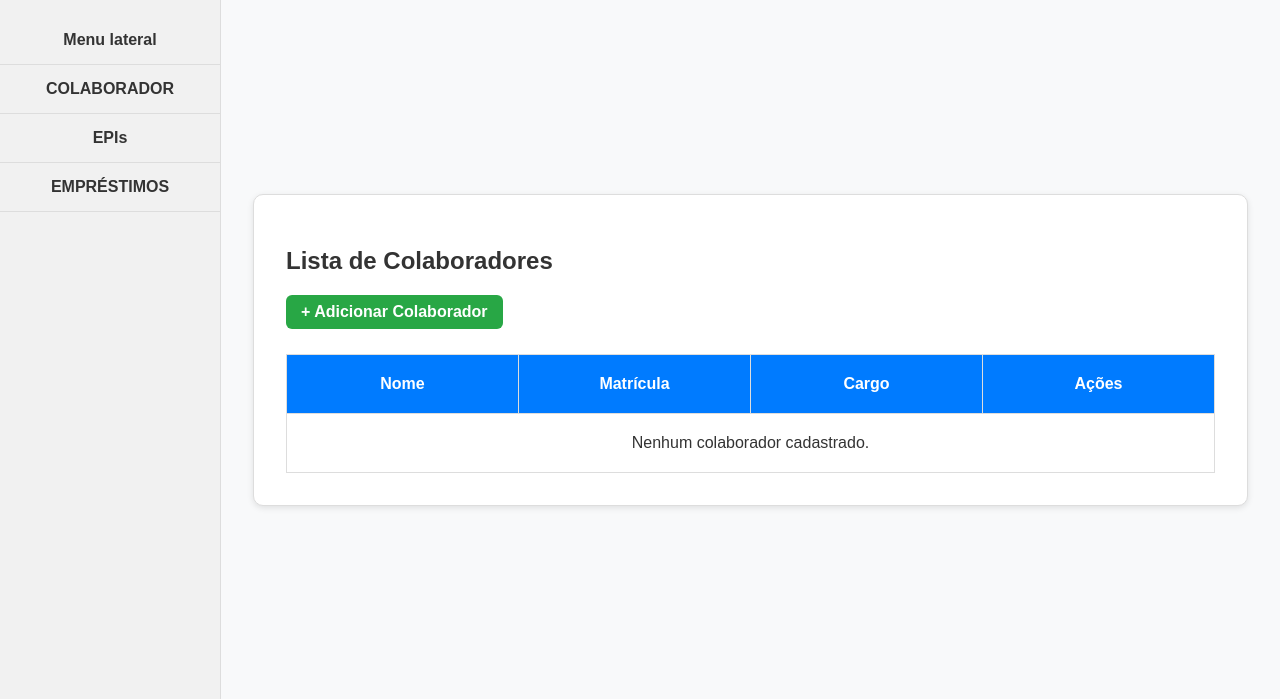
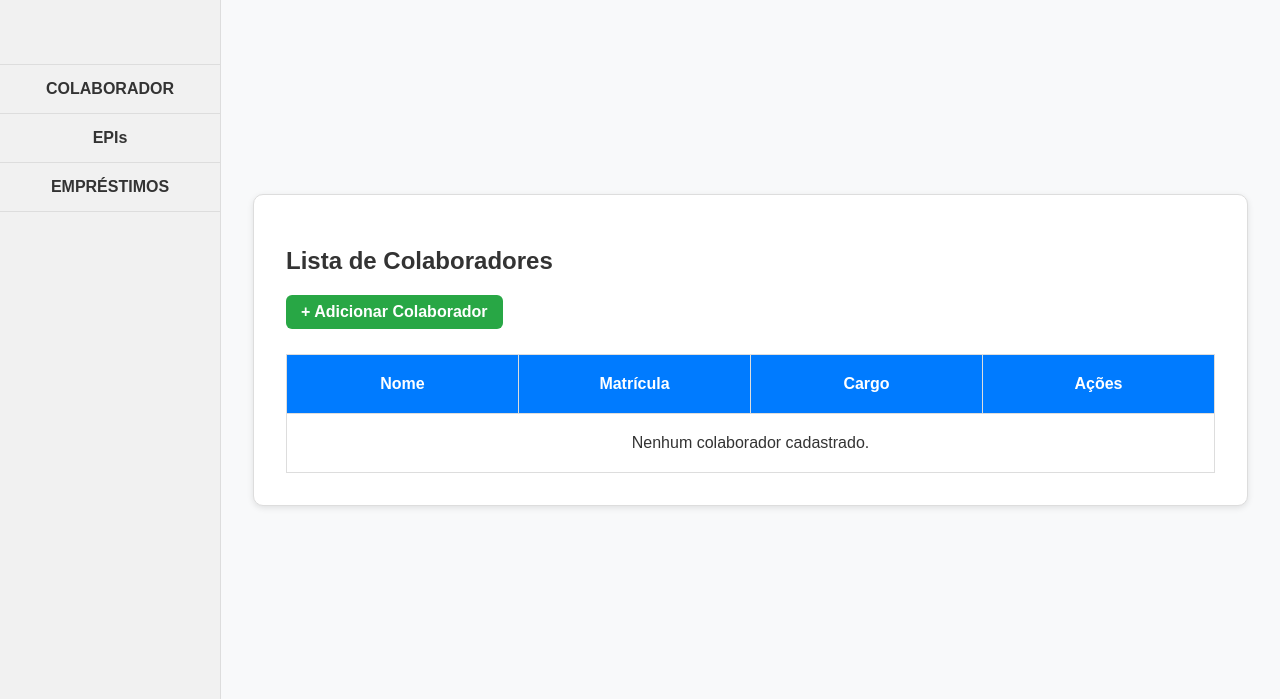
Before and after one commit to FelipeFernandesRib/gestao_epi, a Django app: page / in a window 1280 px wide. Shown: the part 112-811 px from the top of the page. Run offline with Django 5.2, Linux system fonts and the light colour scheme; data that the repository does not hold is empty.

Commit message:
Remove texto do link do menu lateral na template basefinal.html

```diff
--- a/amb_vir/gestao_epi/templates/basefinal.html
+++ b/amb_vir/gestao_epi/templates/basefinal.html
@@ -14,7 +14,7 @@
     <div class="container">
         <aside class="sidebar">
             <ul>
-                <li><a href="#">Menu lateral</a></li>
+                <li><a href="#"></a><br></li>
                 <li><a href="{% url 'lista_colaboradores' %}">COLABORADOR</a></li>
                 <li><a href="{% url 'lista_epis' %}">EPIs</a></li>
                 <li><a href="{% url 'lista_emprestimos' %}">EMPRÉSTIMOS</a></li>
```
